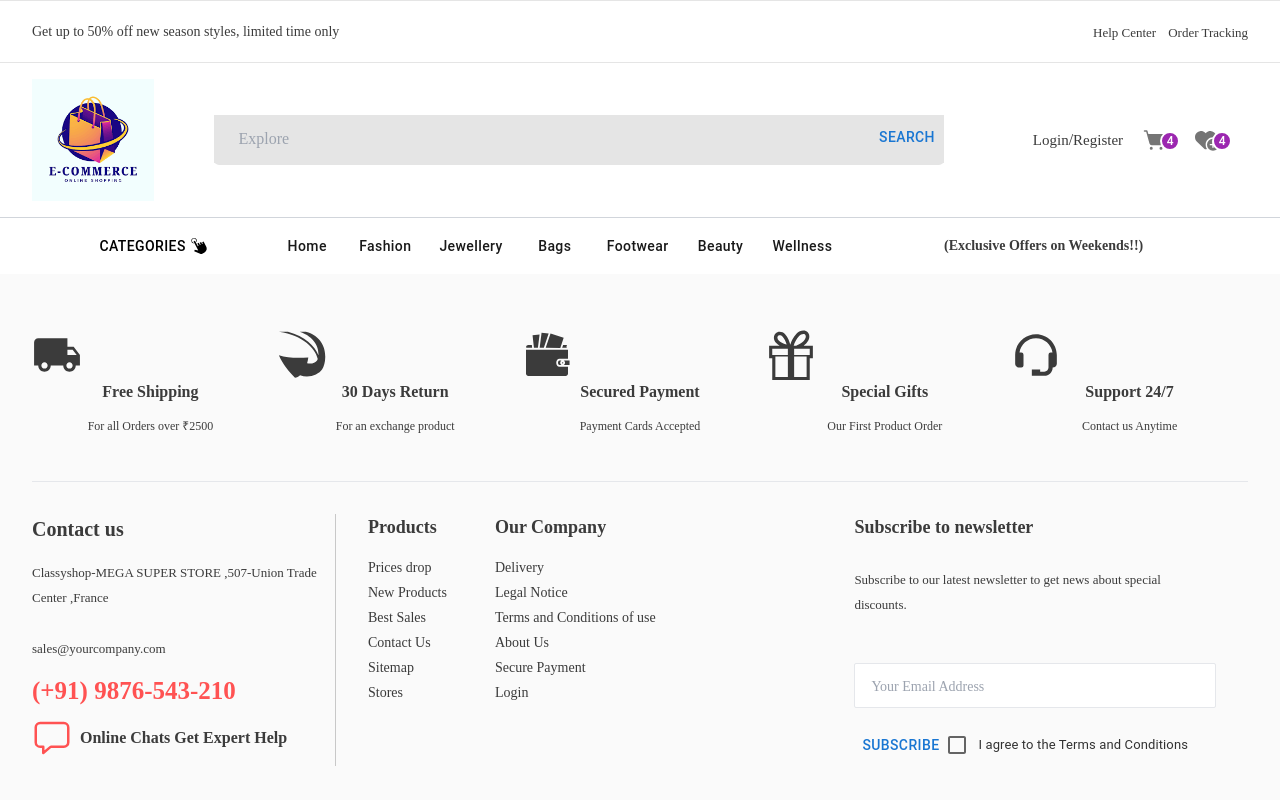
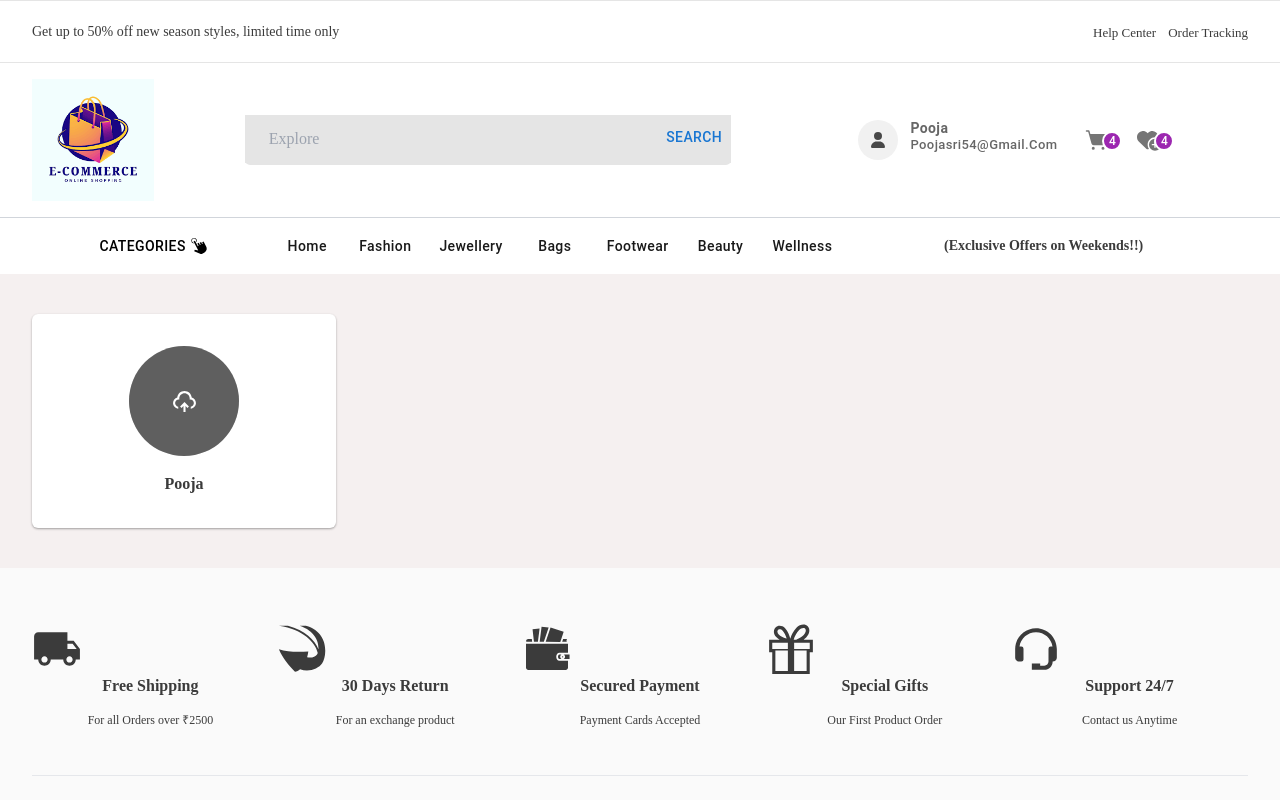
Before and after one commit to PoojaSrinivasan05/E-Commerce, a React (Vite) app: page /my-account in a window 1280 px wide. Shown: the top 800 px of the page. Built offline with nearby package versions, Linux system fonts and the light colour scheme; grey boxes are pictures that could not be loaded; a web font is replaced by a local one.

Commit message:
MyAccount

```diff
--- a/src/App.jsx
+++ b/src/App.jsx
@@ -14,36 +14,36 @@ import Register from "./Pages/Register";
 import CartPage from "./Pages/Cart";
 import Verify from "./Pages/Verify";
 import ForgotPassword from "./Pages/ForgotPassword";
-import toast, { Toaster } from 'react-hot-toast';
+import toast, { Toaster } from "react-hot-toast";
 import Button from "@mui/material/Button";
 import Dialog from "@mui/material/Dialog";
 import DialogContent from "@mui/material/DialogContent";
 import ProductZoom from "./components/ProductZoom";
 import Checkout from "./Pages/CheckOut";
+import MyAccount from "./Pages/MyAccount";
 
 const MyContext = createContext();
 
 function App() {
   const [openCartPanel, setOpenCartPanel] = useState(false);
+  const [maxWidth] = useState("lg");
+  const [fullWidth] = useState(true);
+  const [isLogin,setIsLogin]=useState(true);
 
   const toggleCartPanel = (newOpen) => () => {
     setOpenCartPanel(newOpen);
   };
 
-  const openAlertBox =(status,msg)=>{
-    if(status==="success"){
-     toast.success(msg);
+  const openAlertBox = (status, msg) => {
+    if (status === "success") {
+      toast.success(msg);
     }
-    if(status==="error"){
-     toast.error(msg);
+    if (status === "error") {
+      toast.error(msg);
     }
-
-
-  }
+  };
 
   const [openProductDetailsModel, setOpenProductDetailsModel] = useState(false);
-  const [maxWidth] = useState("lg");
-  const [fullWidth] = useState(true);
 
   const handleCloseProductDetailsModel = () => {
     setOpenProductDetailsModel(false);
@@ -54,7 +54,9 @@ function App() {
     setOpenCartPanel,
     toggleCartPanel,
     openCartPanel,
-    openAlertBox
+    openAlertBox,
+    isLogin,
+    setIsLogin
   };
 
   return (
@@ -76,16 +78,19 @@ function App() {
             />
             <Route path={"/login"} exact={true} element={<Login />} />
             <Route path={"/register"} exact={true} element={<Register />} />
-             <Route path={"/Cart"} exact={true} element={<CartPage />} />
-              <Route path={"/verify"} exact={true} element={<Verify />} />
-               <Route path={"/forgot-password"} exact={true} element={<ForgotPassword />} />
-               <Route path={"/checkout"} exact={true} element={<Checkout />} />
-
+            <Route path={"/Cart"} exact={true} element={<CartPage />} />
+            <Route path={"/verify"} exact={true} element={<Verify />} />
+            <Route
+              path={"/forgot-password"}
+              exact={true}
+              element={<ForgotPassword />}
+            />
+            <Route path={"/checkout"} exact={true} element={<Checkout />} />
+            <Route path={"/my-account"} exact={true} element={<MyAccount />} />
           </Routes>
           <Footer />
         </MyContext.Provider>
       </BrowserRouter>
-
 
       <Toaster />
 
@@ -117,7 +122,6 @@ function App() {
           </div>
         </DialogContent>
       </Dialog>
-
     </>
   );
 }
--- /dev/null
+++ b/src/Pages/MyAccount/index.jsx
@@ -0,0 +1,32 @@
+import React from "react";
+import { RiUploadCloud2Line } from "react-icons/ri";
+
+const MyAccount = () => {
+  return (
+    <section className="py-10 w-full">
+      <div className="container flex gap-5">
+        <div className="col1 w-[25%]">
+          <div className="card bg-white  shadow-md rounded-md p-5">
+            <div className="w-full p-3 flex items-center justify-center flex-col">
+              <div className="w-[110px] h-[110px] rounded-full overflow-hidden mb-4 relative">
+                <img
+                  src="https://img.freepik.com/premium-photo/nature-smile-portrait-businesswoman-park-with-pride-legal-case-career-growth-happy-confident-female-environmental-lawyer-outdoor-forest-land-conservation-brazil_590464-446038.jpg"
+                  className="w-full h-full object-cover"
+                />
+
+                <div className="overlay w-[100%] h-[100%] absolute top-0 left-0 z-50 bg-[rgba(0,0,0,0.4)] flex items-center justify-center cursor-pointer">
+                  <RiUploadCloud2Line className="text-[#fff] text-[25px]" />
+                   <input type="file" className="absolute top-0 left-0 w-full h-full opacity-0"/>
+                </div>
+              </div>
+
+              <h4>Pooja</h4>
+            </div>
+          </div>
+        </div>
+      </div>
+    </section>
+  );
+};
+
+export default MyAccount;
--- a/src/components/Header/index.jsx
+++ b/src/components/Header/index.jsx
@@ -1,67 +1,178 @@
-import React, { useContext } from "react";
-import {Link} from "react-router-dom";
+import React, { useContext, useState } from "react";
+import { Link } from "react-router-dom";
 import Search from "../Search";
-import Badge from '@mui/material/Badge';
-import { styled } from '@mui/material/styles';
-import IconButton from '@mui/material/IconButton';
+import Badge from "@mui/material/Badge";
+import { styled } from "@mui/material/styles";
+import IconButton from "@mui/material/IconButton";
 import { PiShoppingCartSimpleFill } from "react-icons/pi";
-import { FaHeartCirclePlus } from "react-icons/fa6";
-
-import Tooltip from '@mui/material/Tooltip';
-
+import { FaHeartCirclePlus, FaHeartCircleCheck, FaUser } from "react-icons/fa6";
+import { Button, Tooltip, Menu, MenuItem, Divider } from "@mui/material";
 import Navigation from "./Navigation";
 import { MyContext } from "../../App";
+import { IoBagCheck } from "react-icons/io5";
+import { TbLogout } from "react-icons/tb";
 
 const StyledBadge = styled(Badge)(({ theme }) => ({
-  '& .MuiBadge-badge': {
+  "& .MuiBadge-badge": {
     right: -3,
     top: 13,
     border: `2px solid ${theme.palette.background.paper}`,
-    padding: '0 4px',
+    padding: "0 4px",
   },
 }));
 
-export const Header=()=>{
+export const Header = () => {
+  const [anchorEl, setAnchorEl] = useState(null);
+  const open = Boolean(anchorEl);
+  const handleClick = (event) => {
+    setAnchorEl(event.currentTarget);
+  };
+  const handleClose = () => {
+    setAnchorEl(null);
+  };
   const context = useContext(MyContext);
+
   return (
     <header className="bg-white">
       <div className="top-strip py-2 border-t-[1px] border-gray-300 border-b-[1px]">
         <div className="container">
           <div className="flex items-centre justify-between">
             <div className="col1 w-[50%]">
-                    <p className="text-[14px] font-[400]">Get up to 50% off new season styles, limited time only</p>
+              <p className="text-[14px] font-[400]">
+                Get up to 50% off new season styles, limited time only
+              </p>
             </div>
             <div className="clo2 flex items-center justify-end">
               <ul className="flex items-center gap-3">
                 <li className="list-none">
-                            <Link to="/help-center" className="text-[13px] link font-[500] transition" >Help Center{" "}</Link>
+                  <Link
+                    to="/help-center"
+                    className="text-[13px] link font-[500] transition"
+                  >
+                    Help Center
+                  </Link>
                 </li>
                 <li className="list-none">
-                            <Link to="/order-tracking" className="text-[13px] link font-[500] transition" >Order Tracking</Link>
+                  <Link
+                    to="/order-tracking"
+                    className="text-[13px] link font-[500] transition"
+                  >
+                    Order Tracking
+                  </Link>
                 </li>
               </ul>
             </div>
           </div>
         </div>
       </div>
+
       <div className="header py-4 border-b-[1px] border-gray-300 ">
         <div className="container flex items-center justify-between">
           <div className="col1 w-[10%] ">
-                    <Link to={"/"} ><img src="/logo.png" /></Link>
+            <Link to={"/"}>
+              <img src="/logo.png" alt="logo" />
+            </Link>
           </div>
-                <div className="col2 w-[60%]">
+          <div className="col2 w-[40%]">
             <Search />
           </div>
-                <div className="col3 w-[20%] flex items-center pl-7">
+          <div className="col3 w-[35%] flex items-center pl-7">
             <ul className="flex items-center gap-3 w-full">
+              {context.isLogin === false ? (
                 <li className="list-none">
-                            <Link to="/login" className="link transition text-[15px] font-[500]">Login</Link>
-                            /<Link to="/register" className="link transition text-[15px] font-[500]">Register</Link>
+                  <Link
+                    to="/login"
+                    className="link transition text-[15px] font-[500]"
+                  >
+                    Login
+                  </Link>
+                  /
+                  <Link
+                    to="/register"
+                    className="link transition text-[15px] font-[500]"
+                  >
+                    Register
+                  </Link>
                 </li>
-
+              ) : (
+                <>
+                  <Button
+                    className="!text-[#000] myAccountWrap flex items-center gap-3 cursor-pointer"
+                    onClick={handleClick}
+                  >
+                    <Button className="!w-[40px] !h-[40px] !min-w-[40px] !rounded-full !bg-[#f1f1f1]">
+                      <FaUser className="text-[16px] text-[rgba(0,0,0,0.7)]" />
+                    </Button>
+                    <div className="info flex flex-col">
+                      <h4 className="leading-3 text-[14px] text-[rgba(0,0,0,0.6)] mb-0 capitalize text-left">
+                        Pooja
+                      </h4>
+                      <span className="text-[13px] text-[rgba(0,0,0,0.6)] capitalize text-left">
+                        poojasri54@gmail.com
+                      </span>
+                    </div>
+                  </Button>
+                  <Menu
+                    anchorEl={anchorEl}
+                    id="account-menu"
+                    open={open}
+                    onClose={handleClose}
+                    onClick={handleClose}
+                    slotProps={{
+                      paper: {
+                        elevation: 0,
+                        sx: {
+                          overflow: "visible",
+                          filter: "drop-shadow(0px 2px 8px rgba(0,0,0,0.32))",
+                          mt: 1.5,
+                          "& .MuiAvatar-root": {
+                            width: 32,
+                            height: 32,
+                            ml: -0.5,
+                            mr: 1,
+                          },
+                          "&::before": {
+                            content: '""',
+                            display: "block",
+                            position: "absolute",
+                            top: 0,
+                            right: 14,
+                            width: 10,
+                            height: 10,
+                            bgcolor: "background.paper",
+                            transform: "translateY(-50%) rotate(45deg)",
+                            zIndex: 0,
+                          },
+                        },
+                      },
+                    }}
+                    transformOrigin={{ horizontal: "right", vertical: "top" }}
+                    anchorOrigin={{ horizontal: "right", vertical: "bottom" }}
+                  >
+                    <Link to="/my-account" className="w-full block">
+                    <MenuItem onClick={handleClose} className="flex gap-2 !py-2">
+                      <FaUser className="text-[15px]" /> <span className="text-[13px]">My Account</span>
+                    </MenuItem>
+                    </Link>
+                    <MenuItem onClick={handleClose}className="flex gap-2 !py-2">
+                      <IoBagCheck className="text-[15px]" /> <span className="text-[13px]">Orders</span>
+                    </MenuItem>
+                    <MenuItem onClick={handleClose}className="flex gap-2 !py-2">
+                      <FaHeartCircleCheck className="text-[15px]"/> <span className="text-[13px]">My List</span>
+                    </MenuItem>
+                    <Divider />
+                    <MenuItem onClick={handleClose}className="flex gap-2 !py-2">
+                      <TbLogout className="text-[15px]" /><span className="text-[13px]"> Logout</span>
+                    </MenuItem>
+                  </Menu>
+                </>
+              )}
               <li>
                 <Tooltip title="Cart">
-                            <IconButton aria-label="cart" onClick={()=>context.setOpenCartPanel(true)}>
+                  <IconButton
+                    aria-label="cart"
+                    onClick={() => context.setOpenCartPanel(true)}
+                  >
                     <StyledBadge badgeContent={4} color="secondary">
                       <PiShoppingCartSimpleFill />
                     </StyledBadge>
@@ -70,21 +181,21 @@ return (
               </li>
               <li>
                 <Tooltip title="Wishlist">
-                            <IconButton aria-label="cart">
+                  <IconButton aria-label="wishlist">
                     <StyledBadge badgeContent={4} color="secondary">
                       <FaHeartCirclePlus />
                     </StyledBadge>
                   </IconButton>
                 </Tooltip>
               </li>
-
             </ul>
           </div>
         </div>
       </div>
+
       <Navigation />
     </header>
-)
-}
+  );
+};
 
 export default Header;
--- a/src/index.css
+++ b/src/index.css
@@ -130,3 +130,5 @@ input[type=nummber]::-webkit-outer-spin-button{
 .otpBox input{border:1px solid rgba(0,0,0,0.3) !important; outline:none !important; border-radius: 4px;}
 .otpBox input:focus{border:1px solid rgba(0,0,0,0.7)!important;}
 .otpBox .container{height: 90vh; display: flex;}
+
+#account-menu .MuiPaper-root{width: 300px !important;}
```
Lines whose indentation alone changed are shown as unchanged.
